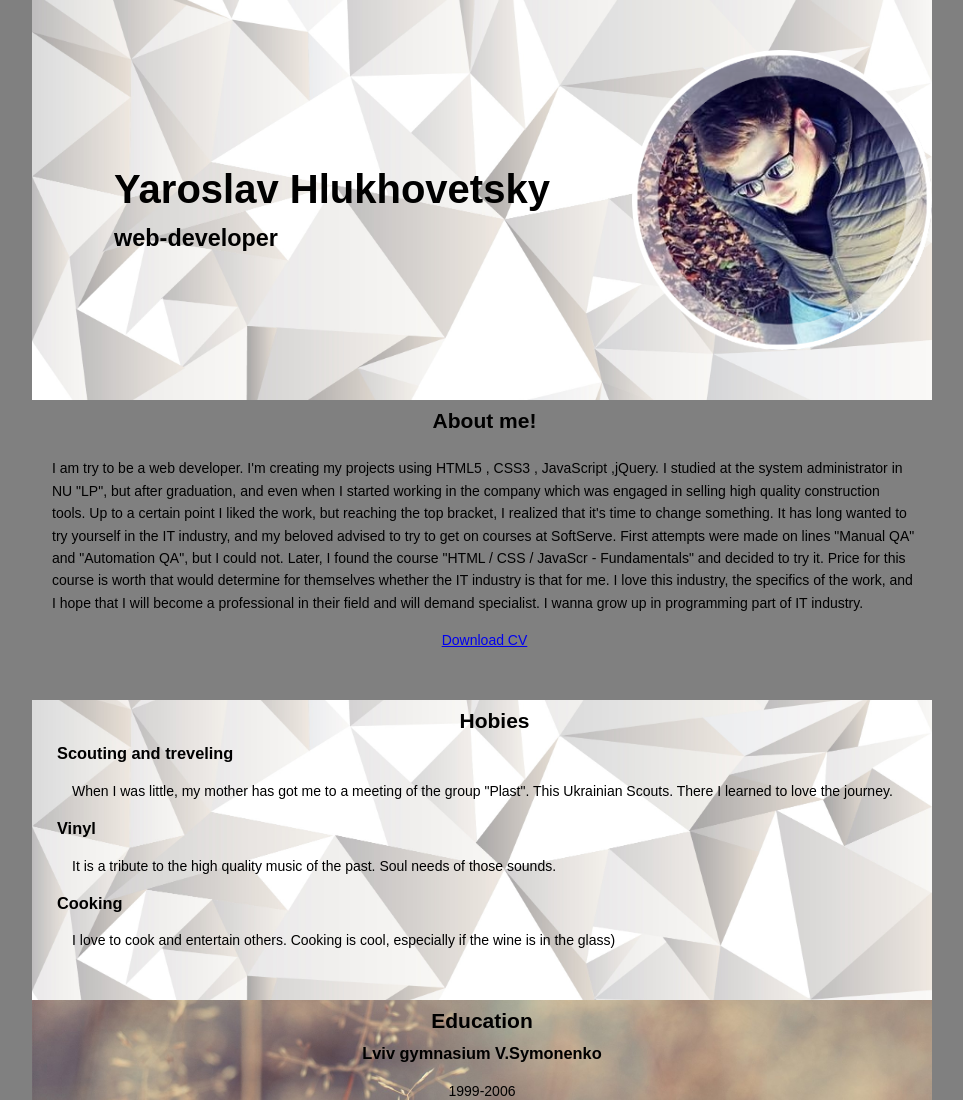
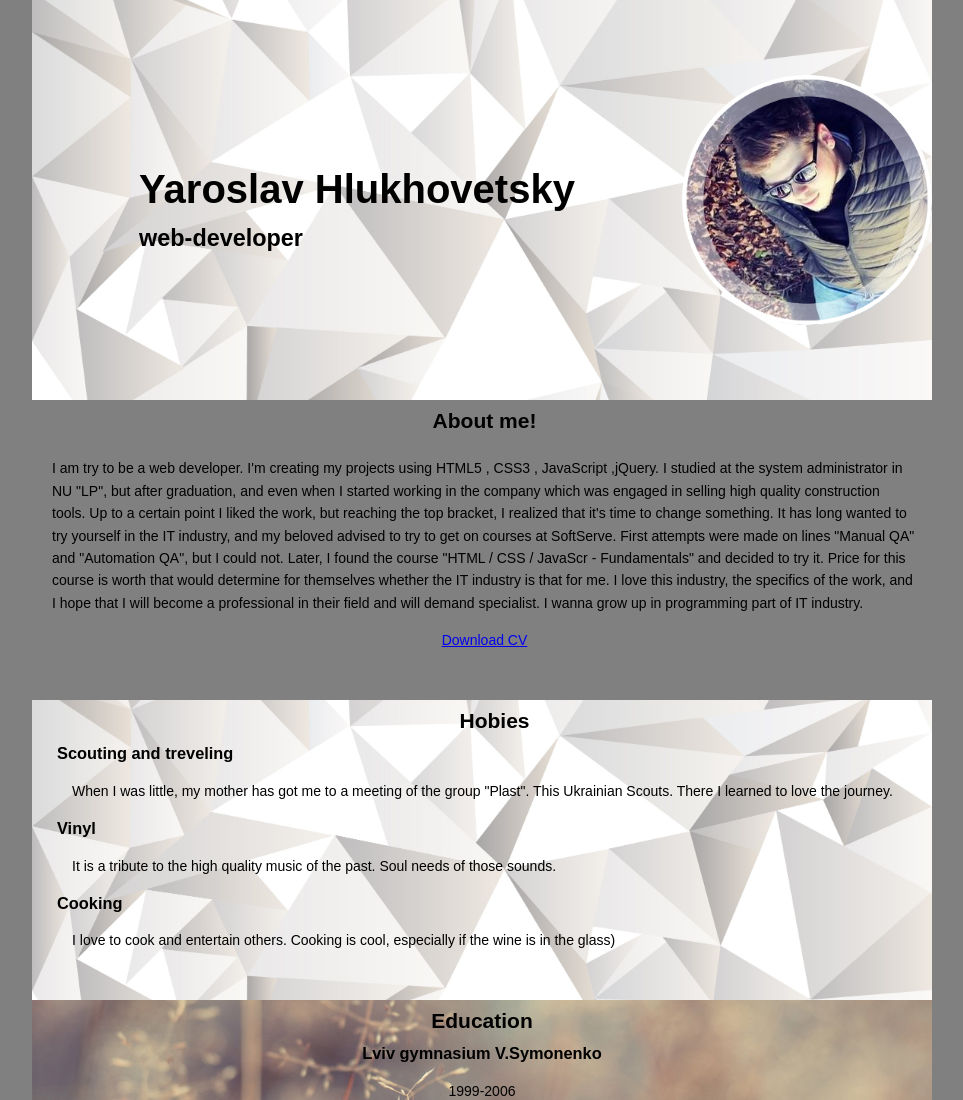
Before and after one commit to r3dmar/newstoryportfolio, a plain HTML site: page index.html in a window 1280 px wide. Shown: the top 1100 px of the page, without its empty margins (158-1121 px from the left). Drawn offline with nearby package versions, Linux system fonts and the light colour scheme; a web font is replaced by a local one.

Commit message:
Initial commit

```diff
--- a/css/index.css
+++ b/css/index.css
@@ -20,10 +20,9 @@ header {
     display: flex;
     align-items: center;
     justify-content: flex-start;
-
     font-size: 20px;
     margin: 0 auto;
-}
+    }
 
 .name {
     display: flex;
--- a/index.html
+++ b/index.html
@@ -19,7 +19,7 @@
         </div>
 
     <div id="face">
-    <img src="img/me.png" width="300"></img>
+    <img src="img/me.png" width="250" height="250"></img>
     </div>
 </header>
 <body>
```
